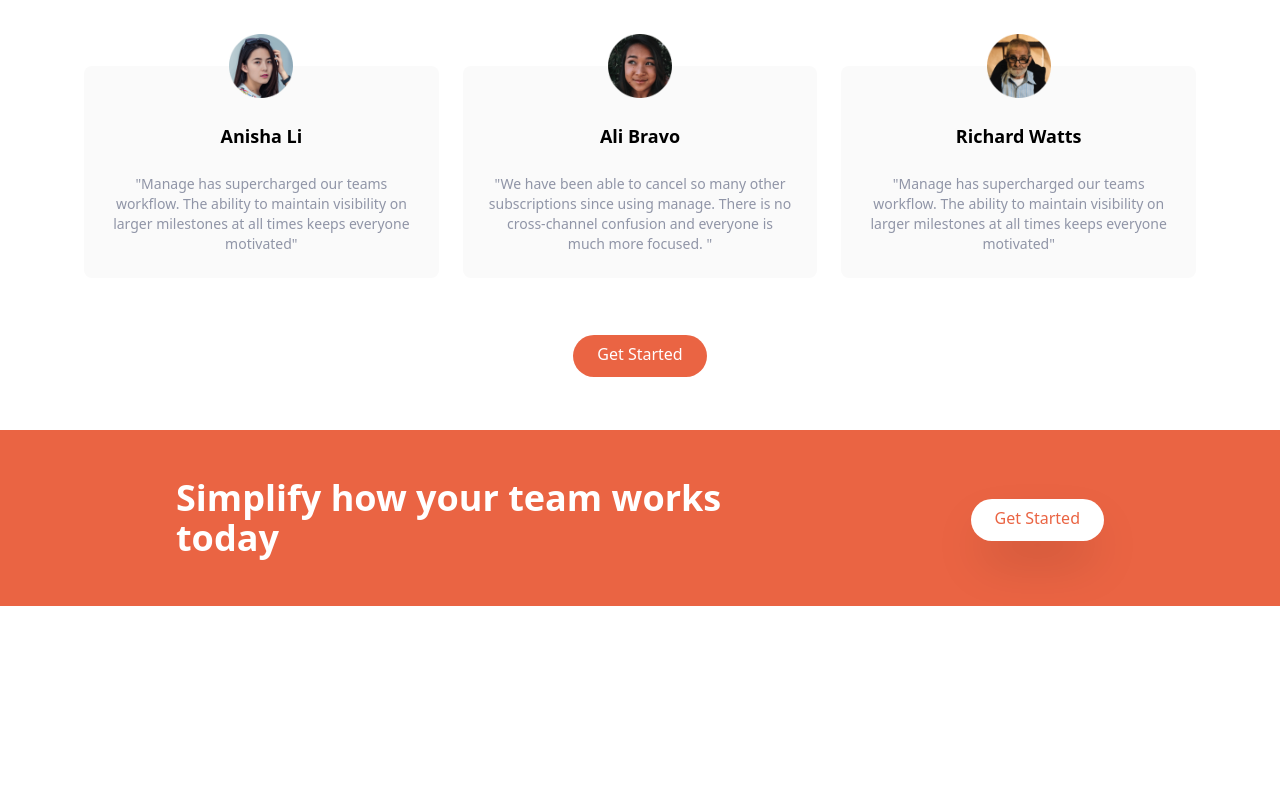
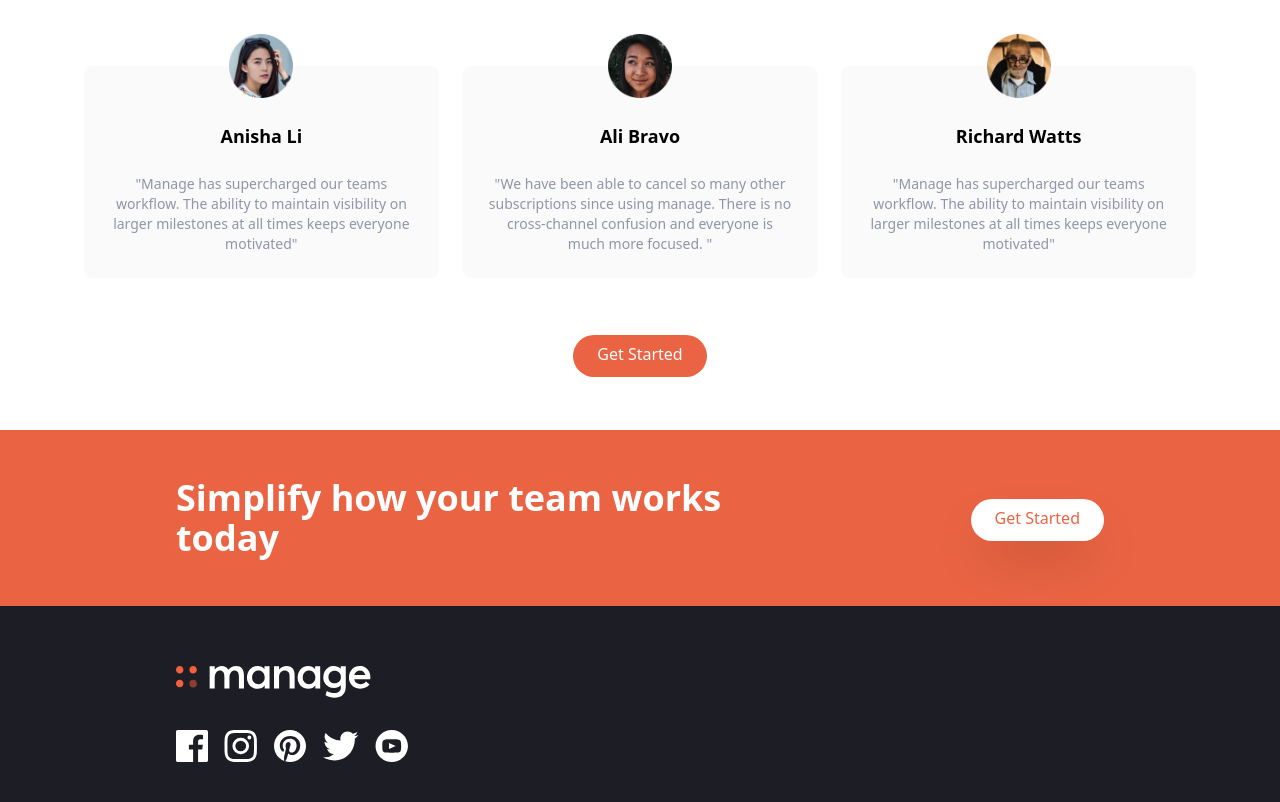
Before and after one commit to AyanUpadhaya/landing-page-tailwind, a website: page index.html in a window 1280 px wide. Shown: the part 1274-2076 px from the top of the page. Before the commit the page ends 1880 px from the top, so only its background shows below. Drawn offline with Linux system fonts and the light colour scheme.

Commit message:
footer created

```diff
--- a/index.html
+++ b/index.html
@@ -250,6 +250,47 @@
 
    </section>
 
+   <!-- footer -->
+
+   <footer class="bg-veryDarkBlue">
+    <!-- flex container -->
+    <div class="container flex flex-col-reverse justify-between px-6 py-10 mx-auto space-y-8 md:flex-row md:space-y-0">
+        <!-- logo and social links container -->
+
+        <div class="flex flex-col-reverse items-center justify-between space-y-10 md:flex-col md:space-y-8 md:items-start">
+            <!-- logo -->
+            <div>
+                <img src="img/logo-white.svg" class="h-8 sm:mt-5" alt="">
+            </div>
+
+            <!-- links container -->
+            <div class="flex justify-center space-x-4">
+                <!-- link 1 -->
+                <a href="#">
+                    <img src="img/icon-facebook.svg" class="h-8" alt="">
+                </a>
+                <!-- link 2 -->
+                <a href="#">
+                    <img src="img/icon-instagram.svg" class="h-8" alt="">
+                </a>
+                <!-- link 3 -->
+                <a href="#">
+                    <img src="img/icon-pinterest.svg" class="h-8" alt="">
+                </a>
+                <!-- link 4 -->
+                <a href="#">
+                    <img src="img/icon-twitter.svg" class="h-8" alt="">
+                </a>
+                <!-- link 5 -->
+                <a href="#">
+                    <img src="img/icon-youtube.svg" class="h-8" alt="">
+                </a>
+            </div>
+        </div>
+
+    </div>
+   </footer>
+
 
 </body>
 </html>
```
Also changed, not shown: css/main.css.
